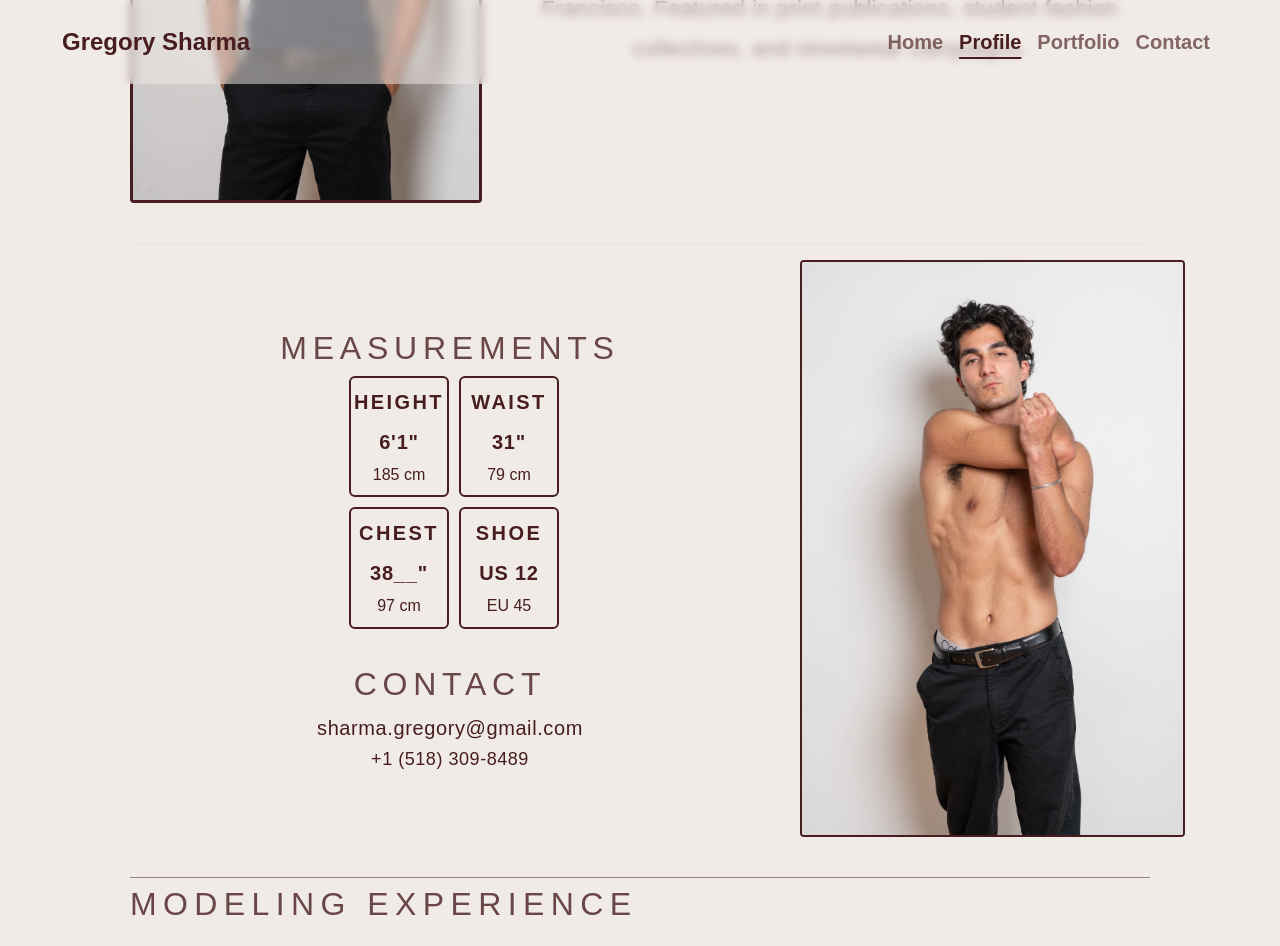
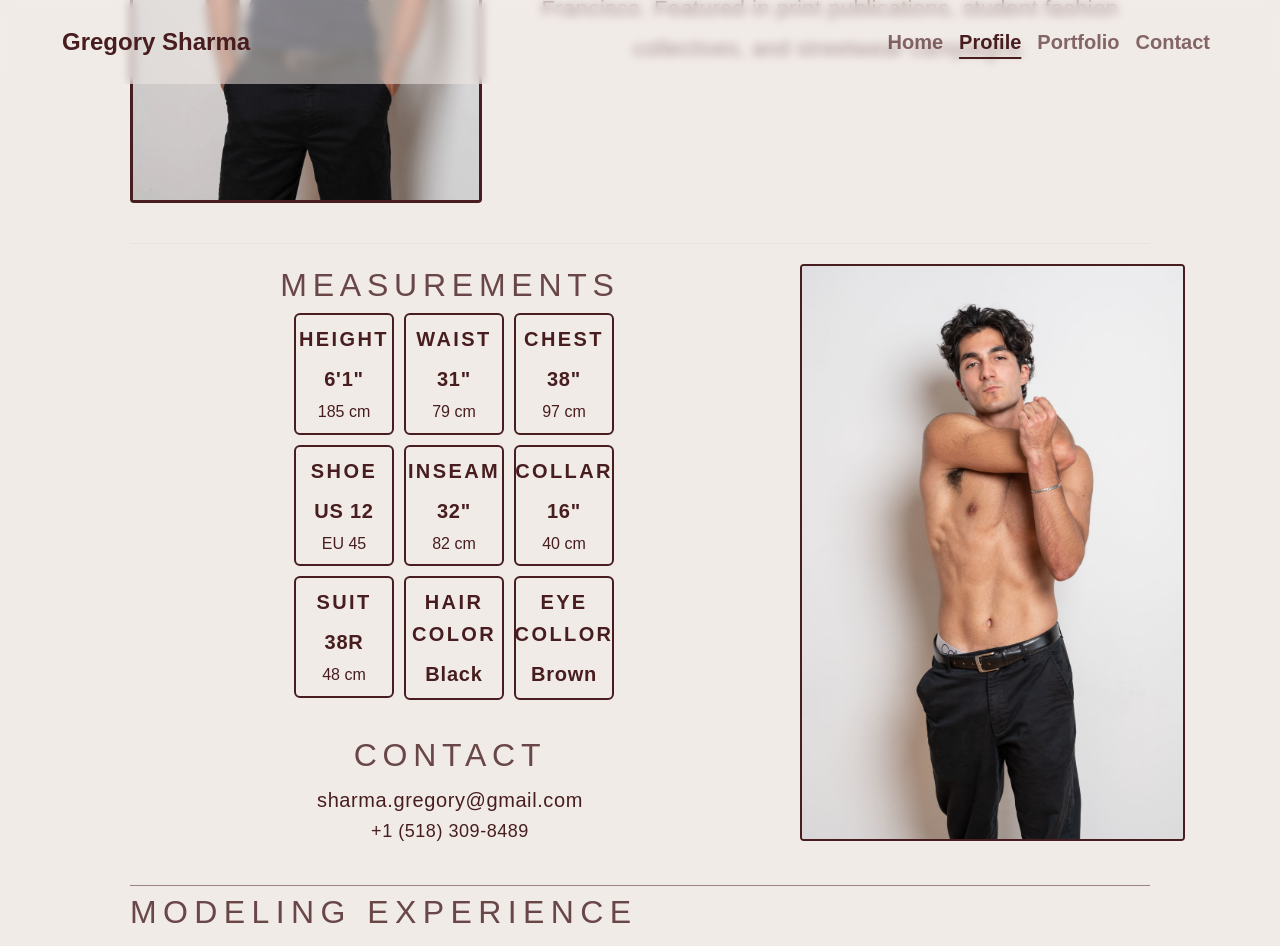
Before and after one commit to gregory-Om/gregory-sharma-modeling-portfolio, a Jekyll site: the page built from _pages/profile.md, in a window 1280 px wide and 1400 px high, scrolled down 438 px. Shown: the top 946 px of the window. Built offline with Jekyll 4.4.1, drawn with Linux system fonts in a browser that asks for light colours; some web fonts are replaced; grey boxes are pictures that could not be loaded.

Commit message:
video and measuremnets added

```diff
--- a/_pages/profile.md
+++ b/_pages/profile.md
@@ -36,13 +36,36 @@ permalink: /profile/
         </div>
         <div class="stat-item">
           <span class="stat-label">Chest</span>
-          <span class="stat-val">38__"</span>
+          <span class="stat-val">38"</span>
           <span class="stat-metric">97 cm</span>
         </div>
         <div class="stat-item">
           <span class="stat-label">Shoe</span>
           <span class="stat-val">US 12</span>
           <span class="stat-metric">EU 45</span>
+        </div>
+        <div class="stat-item">
+          <span class="stat-label">Inseam</span>
+          <span class="stat-val">32"</span>
+          <span class="stat-metric">82 cm</span>
+        </div>
+        <div class="stat-item">
+          <span class="stat-label">Collar</span>
+          <span class="stat-val">16"</span>
+          <span class="stat-metric">40 cm</span>
+        </div>
+        <div class="stat-item">
+          <span class="stat-label">Suit</span>
+          <span class="stat-val">38R</span>
+          <span class="stat-metric">48 cm</span>
+        </div>
+        <div class="stat-item">
+          <span class="stat-label">Hair Color</span>
+          <span class="stat-val">Black</span>
+        </div>
+        <div class="stat-item">
+          <span class="stat-label">Eye Collor</span>
+          <span class="stat-val">Brown</span>
         </div>
       </div>
     </div>
--- a/_sass/custom.scss
+++ b/_sass/custom.scss
@@ -619,7 +619,7 @@ footer {
 
 .stat-grid {
   display: grid;
-  grid-template-columns: repeat(2, minmax(75px, 100px));
+  grid-template-columns: repeat(3, minmax(75px, 100px));
   gap: 10px;
   justify-content: center;
   margin-left: 8px;
```
Also changed, not shown: _layouts/home.html (+11 -4 lines).
